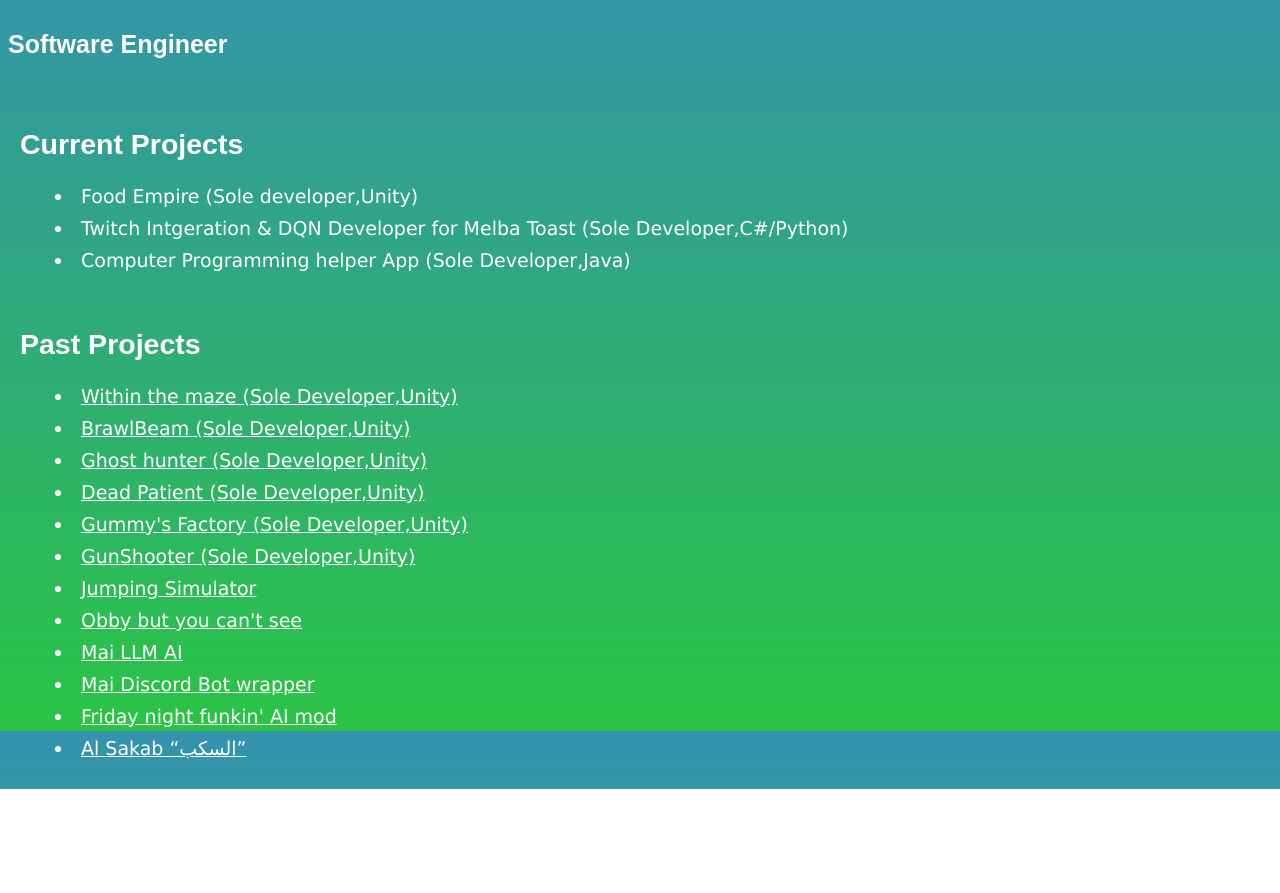
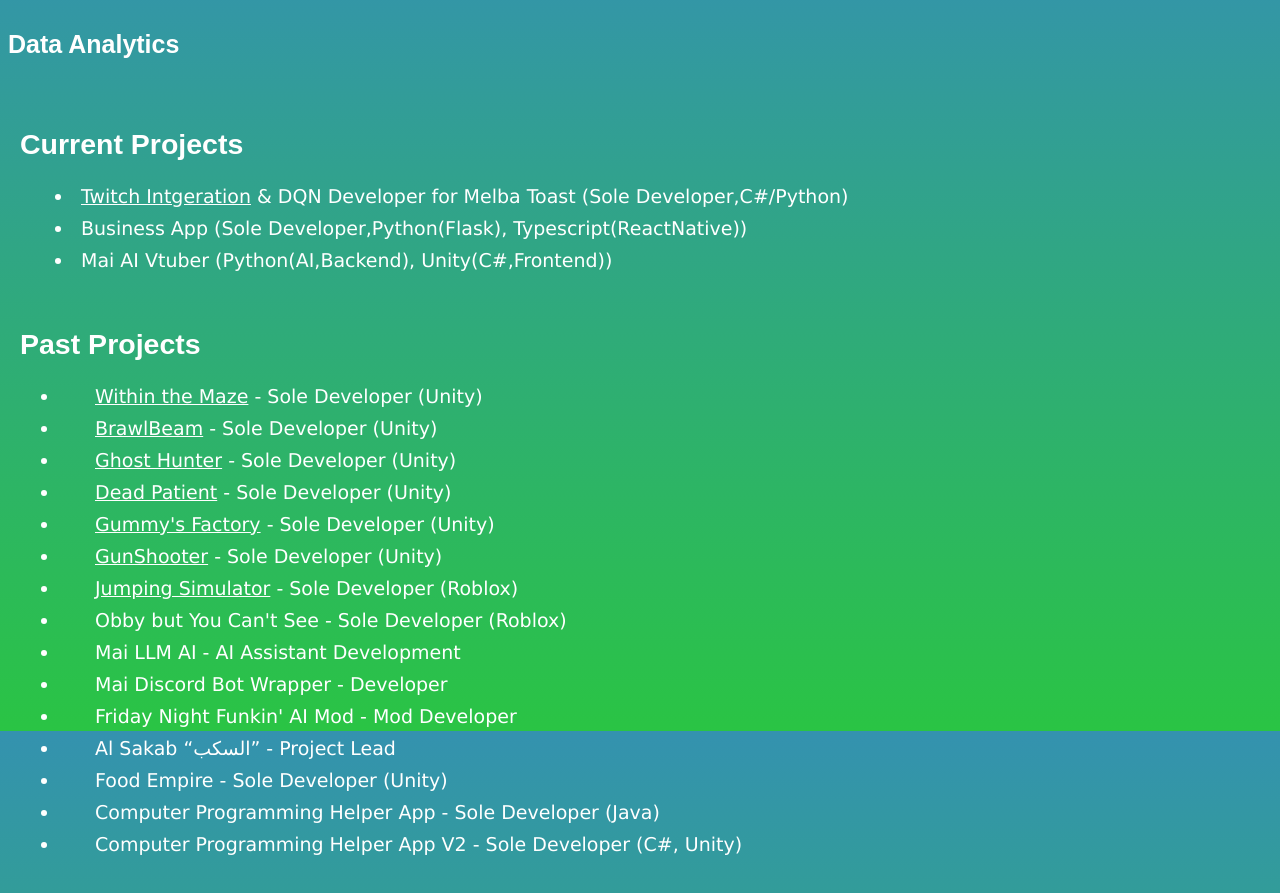
Before and after one commit to KhaledDev/KhaledDev.github.io, a plain HTML site: page index.html in a window 1280 px wide. Shown: the part 69-962 px from the top of the page. Before the commit the page ends 858 px from the top, so only its background shows below. Drawn offline with Linux system fonts and the light colour scheme.

Commit message:
Updated to have current information

```diff
--- a/index.html
+++ b/index.html
@@ -6,34 +6,40 @@
     <meta name="viewport" content="width=device-width, initial-scale=1.0">
     <title>KhaledDev_ Portfolio</title>
     <h2 class="title">KhaledDev_ Portfolio</h2>
-    <h4 class="info">Software Engineer</h4>
+    <h4 class="info">Data Analytics</h4>
 </head>
 <body>
     <div class="current_projects">
         <div class="current_projects_list">
             <h2>Current Projects</h2>
-            <li> Food Empire (Sole developer,Unity)</li>
-            <li> Twitch Intgeration & DQN Developer for Melba Toast (Sole Developer,C#/Python)</li>
-            <li> Computer Programming helper App (Sole Developer,Java)</li>
+            <li> <a href="https://github.com/NOM-Network/Twitchchat_Reader" target="_blank">Twitch Intgeration</a> & DQN Developer for Melba Toast (Sole Developer,C#/Python)</li>
+            <li> Business App (Sole Developer,Python(Flask), Typescript(ReactNative))</li>
+            <li> Mai AI Vtuber (Python(AI,Backend), Unity(C#,Frontend))</li>
         </div>
     </div>
     <div class="past_projects">
         <div class="past_projects_list">
             <h2>Past Projects</h2>
-            <li><a href="https://khaleddevv.itch.io/within-the-maze" target="_blank">Within the maze (Sole Developer,Unity)</li>
-            <li><a href="https://khaleddevv.itch.io/brawl-beam" target="_blank">BrawlBeam (Sole Developer,Unity)</li>
-            <li><a href="https://khaleddevv.itch.io/ghost-hunter" target="_blank"> Ghost hunter (Sole Developer,Unity)</li>
-            <li><a href="https://khaleddevv.itch.io/dead-patient" target="_blank">Dead Patient (Sole Developer,Unity)</li>
-            <li><a href="https://khaleddevv.itch.io/gummys-factory" target="_blank"> Gummy's Factory (Sole Developer,Unity)</li>
-            <li><a href="https://khaleddevv.itch.io/gunshooter" target="_blank"> GunShooter (Sole Developer,Unity)</li>
-            <li><a href=""> Jumping Simulator</li>
-            <li><a href=""> Obby but you can't see</li>
-            <li> Mai LLM AI</li>
-            <li> Mai Discord Bot wrapper</li>
-            <li> Friday night funkin' AI mod</li>
-            <li> Al Sakab “السكب” </li>
+            <ul>
+                <li><a href="https://khaleddevv.itch.io/within-the-maze" target="_blank">Within the Maze</a> - Sole Developer (Unity)</li>
+                <li><a href="https://khaleddevv.itch.io/brawl-beam" target="_blank">BrawlBeam</a> - Sole Developer (Unity)</li>
+                <li><a href="https://khaleddevv.itch.io/ghost-hunter" target="_blank">Ghost Hunter</a> - Sole Developer (Unity)</li>
+                <li><a href="https://khaleddevv.itch.io/dead-patient" target="_blank">Dead Patient</a> - Sole Developer (Unity)</li>
+                <li><a href="https://khaleddevv.itch.io/gummys-factory" target="_blank">Gummy's Factory</a> - Sole Developer (Unity)</li>
+                <li><a href="https://khaleddevv.itch.io/gunshooter" target="_blank">GunShooter</a> - Sole Developer (Unity)</li>
+                <li><a href="https://www.roblox.com/games/9939359023/Jumping-Simulator" target="_blank">Jumping Simulator</a> - Sole Developer (Roblox)</li>
+                <li>Obby but You Can't See - Sole Developer (Roblox)</li>
+                <li>Mai LLM AI - AI Assistant Development</li>
+                <li>Mai Discord Bot Wrapper - Developer</li>
+                <li>Friday Night Funkin' AI Mod - Mod Developer</li>
+                <li>Al Sakab “السكب” - Project Lead</li>
+                <li>Food Empire - Sole Developer (Unity)</li>
+                <li>Computer Programming Helper App - Sole Developer (Java)</li>
+                <li>Computer Programming Helper App V2 - Sole Developer (C#, Unity)</li>
+            </ul>
+
         </div>
     </div>
+</body>
 
-</body>
 </html>
```
